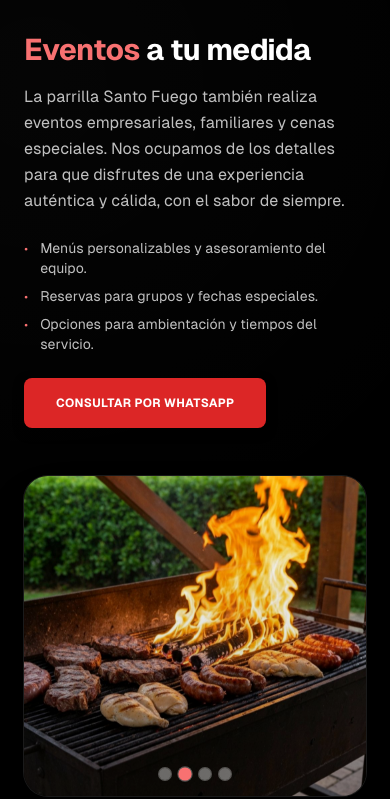
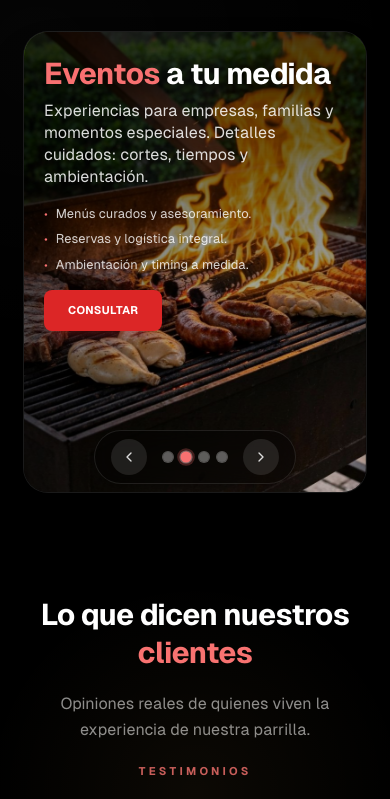
Before and after one commit to mArchilli/santo-fuego-landing, a React (Vite) app: page / in a window 390 px wide. Shown: the part 2947-3746 px from the top of the page. Built offline with nearby package versions, Linux system fonts and the light colour scheme.

Commit message:
Actualizacion events mobile

```diff
--- a/src/components/Events.jsx
+++ b/src/components/Events.jsx
@@ -23,11 +23,12 @@
   }, [images.length])
   const whatsapp = 'https://wa.me/541136039118?text=' + encodeURIComponent('¡Hola! Me gustaría consultar por eventos en Santo Fuego (empresariales, familiares, cenas).')
   return (
-  <section id="events" className="relative min-h-screen bg-black text-white flex md:items-center md:justify-center" aria-labelledby="events-heading">
+  <section id="events" className="relative bg-black text-white flex md:items-center md:justify-center lg:min-h-screen" aria-labelledby="events-heading">
       <div className="pointer-events-none absolute inset-0 bg-[radial-gradient(circle_at_10%_10%,rgba(255,255,255,0.05),transparent_60%)] opacity-40" aria-hidden="true" />
   {/* Layout mobile / tablet (se oculta en desktop) */}
   <div className="relative z-10 max-w-7xl mx-auto px-6 w-full py-8 md:py-12 grid lg:hidden gap-10 items-start md:items-center">
-        <div className="lg:order-2">
+        {/* Texto: visible solo en tablet, oculto en mobile (xs) */}
+        <div className="hidden sm:block lg:order-2">
           <div className="relative lg:h-[440px] lg:flex lg:flex-col">
           <h2 id="events-heading" className="text-3xl md:text-5xl font-extrabold tracking-tight mb-4">
             <span className="text-red-400">Eventos</span> a tu medida
@@ -53,6 +54,109 @@
             </a>
           </div>
           </div>
+    </div>
+    {/* Mobile integrado (xs) inspirado en desktop */}
+    <div
+      className="block sm:hidden relative group w-full h-[460px] rounded-3xl overflow-hidden shadow-2xl ring-1 ring-white/10 select-none"
+      onTouchStart={(e) => {
+        if (e.touches && e.touches.length > 0) {
+          touchStartX.current = e.touches[0].clientX
+          touchCurrentX.current = e.touches[0].clientX
+        }
+      }}
+      onTouchMove={(e) => {
+        if (e.touches && e.touches.length > 0) {
+          touchCurrentX.current = e.touches[0].clientX
+        }
+      }}
+      onTouchEnd={() => {
+        if (touchStartX.current != null && touchCurrentX.current != null) {
+          const deltaX = touchCurrentX.current - touchStartX.current
+          const threshold = 50
+          if (Math.abs(deltaX) > threshold) {
+            if (deltaX < 0) nextImage(); else prevImage()
+          }
+        }
+        touchStartX.current = null
+        touchCurrentX.current = null
+      }}
+    >
+      {/* imágenes de fondo */}
+      {images.map((img, idx) => (
+        <img
+          key={img.src}
+          src={img.src}
+          alt={img.alt}
+          loading={idx === 0 ? 'eager' : 'lazy'}
+          draggable="false"
+          className={`absolute inset-0 w-full h-full object-cover transition-all duration-[1100ms] ease-[cubic-bezier(.4,.0,.2,1)] will-change-transform will-change-opacity [transform:translateZ(0)]
+            ${idx === currentImage ? 'opacity-100 scale-100' : 'opacity-0 scale-100'}
+          `}
+        />
+      ))}
+      {/* overlays */}
+      <div className="absolute inset-0 bg-gradient-to-b from-black/70 via-black/40 to-transparent" aria-hidden="true" />
+      <div className="absolute inset-0 bg-gradient-to-r from-black/40 via-transparent to-transparent" aria-hidden="true" />
+      {/* contenido overlay (arriba) */}
+      <div className="relative z-10 h-full flex flex-col justify-start p-5 pt-6 pb-24">
+        <div>
+          <h2 id="events-heading" className="text-3xl font-extrabold tracking-tight mb-2 drop-shadow-[0_3px_8px_rgba(0,0,0,0.6)]">
+            <span className="text-red-400">Eventos</span> a tu medida
+          </h2>
+          <p className="text-white/85 text-base leading-snug">
+            Experiencias para empresas, familias y momentos especiales. Detalles cuidados: cortes, tiempos y ambientación.
+          </p>
+          <ul className="mt-4 space-y-1.5 text-[0.8rem] text-white/80">
+            <li className="flex gap-2"><span className="text-red-400">•</span> Menús curados y asesoramiento.</li>
+            <li className="flex gap-2"><span className="text-red-400">•</span> Reservas y logística integral.</li>
+            <li className="flex gap-2"><span className="text-red-400">•</span> Ambientación y timing a medida.</li>
+          </ul>
+          <div className="mt-4">
+            <a
+              href={whatsapp}
+              target="_blank"
+              rel="noreferrer noopener"
+              className="inline-flex items-center justify-center gap-2 rounded-lg px-6 py-3 text-[0.7rem] font-semibold uppercase tracking-wide bg-red-600 text-white hover:bg-red-500 active:bg-red-700 focus:outline-none focus-visible:ring-2 focus-visible:ring-red-400 transition-colors duration-200 shadow-[0_6px_18px_-8px_rgba(220,38,38,0.6)]"
+              aria-label="Consultar eventos por WhatsApp"
+            >
+              Consultar
+            </a>
+          </div>
+        </div>
+      </div>
+      {/* barra de control inferior */}
+      <div className="absolute bottom-2 left-0 right-0 flex items-center justify-center z-20">
+        <div className="flex items-center gap-4 px-4 py-2 rounded-full backdrop-blur-md bg-black/40 border border-white/10 shadow-[0_4px_16px_-2px_rgba(0,0,0,0.5)]">
+          <button
+            type="button"
+            onClick={prevImage}
+            aria-label="Imagen anterior"
+            className="h-9 w-9 inline-flex items-center justify-center rounded-full text-white/85 hover:text-white bg-white/10 hover:bg-white/15 focus:outline-none focus-visible:ring-2 focus-visible:ring-red-400 transition"
+          >
+            <svg viewBox="0 0 24 24" fill="none" stroke="currentColor" strokeWidth="2" strokeLinecap="round" strokeLinejoin="round" className="h-4 w-4" aria-hidden="true"><path d="M15 18l-6-6 6-6" /></svg>
+          </button>
+          <div className="flex gap-2">
+            {images.map((_, idx) => (
+              <button
+                key={idx}
+                onClick={() => setCurrentImage(idx)}
+                aria-label={`Ir a la imagen ${idx + 1}`}
+                className={`w-2.5 h-2.5 rounded-full transition-all duration-300 ring-1 ring-white/30 focus:outline-none focus-visible:ring-2 focus-visible:ring-red-400
+                  ${idx === currentImage ? 'bg-red-400 scale-110 shadow-[0_0_0_3px_rgba(248,113,113,0.25)]' : 'bg-white/35 hover:bg-white/60'}
+                `}
+              />
+            ))}
+          </div>
+          <button
+            type="button"
+            onClick={nextImage}
+            aria-label="Imagen siguiente"
+            className="h-9 w-9 inline-flex items-center justify-center rounded-full text-white/85 hover:text-white bg-white/10 hover:bg-white/15 focus:outline-none focus-visible:ring-2 focus-visible:ring-red-400 transition"
+          >
+            <svg viewBox="0 0 24 24" fill="none" stroke="currentColor" strokeWidth="2" strokeLinecap="round" strokeLinejoin="round" className="h-4 w-4" aria-hidden="true"><path d="M9 18l6-6-6-6" /></svg>
+          </button>
+        </div>
+      </div>
     </div>
   <div className="relative -mt-2 sm:mt-0">
           {/* Carrusel vista tablet y desktop */}
@@ -102,74 +206,7 @@
             </div>
           </div>
 
-          {/* Carrusel mobile */}
-          <div
-            className="block sm:hidden relative group w-full h-[320px] rounded-3xl overflow-hidden shadow-2xl ring-1 ring-white/10 select-none touch-pan-y"
-            onTouchStart={(e) => {
-              if (e.touches && e.touches.length > 0) {
-                touchStartX.current = e.touches[0].clientX
-                touchCurrentX.current = e.touches[0].clientX
-              }
-            }}
-            onTouchMove={(e) => {
-              if (e.touches && e.touches.length > 0) {
-                touchCurrentX.current = e.touches[0].clientX
-              }
-            }}
-            onTouchEnd={() => {
-              if (touchStartX.current != null && touchCurrentX.current != null) {
-                const deltaX = touchCurrentX.current - touchStartX.current
-                const threshold = 50
-                if (Math.abs(deltaX) > threshold) {
-                  if (deltaX < 0) nextImage(); else prevImage()
-                }
-              }
-              touchStartX.current = null
-              touchCurrentX.current = null
-            }}
-          >
-            {images.map((img, idx) => (
-              <img
-                key={img.src}
-                src={img.src}
-                alt={img.alt}
-                loading={idx === 0 ? 'eager' : 'lazy'}
-                draggable="false"
-                className={`absolute inset-0 w-full h-full object-cover transition-all duration-[1100ms] ease-[cubic-bezier(.4,.0,.2,1)] will-change-transform will-change-opacity [transform:translateZ(0)]
-                  ${idx === currentImage ? 'opacity-100 scale-100' : 'opacity-0 scale-100'}
-                `}
-              />
-            ))}
-            <div className="absolute bottom-4 left-1/2 -translate-x-1/2 flex gap-2 z-20">
-              {images.map((_, idx) => (
-                <button
-                  key={idx}
-                  onClick={() => setCurrentImage(idx)}
-                  aria-label={`Ir a la imagen ${idx + 1}`}
-                  className={`w-3 h-3 rounded-full transition-all duration-300 ring-1 ring-white/30 focus:outline-none focus-visible:ring-2 focus-visible:ring-red-400
-                    ${idx === currentImage ? 'bg-red-400 scale-110 shadow' : 'bg-white/40 hover:bg-white/70'}
-                  `}
-                />
-              ))}
-            </div>
-            <button
-              type="button"
-              onClick={prevImage}
-              aria-label="Imagen anterior"
-              className="absolute left-4 top-1/2 -translate-y-1/2 bg-black/45 hover:bg-black/70 text-white/90 backdrop-blur-sm p-2 rounded-full transition-all duration-300 hover:scale-110 opacity-0 group-hover:opacity-100 focus:outline-none focus-visible:ring-2 focus-visible:ring-red-400"
-            >
-              <span className="block px-1">←</span>
-            </button>
-            <button
-              type="button"
-              onClick={nextImage}
-              aria-label="Imagen siguiente"
-              className="absolute right-4 top-1/2 -translate-y-1/2 bg-black/45 hover:bg-black/70 text-white/90 backdrop-blur-sm p-2 rounded-full transition-all duration-300 hover:scale-110 opacity-0 group-hover:opacity-100 focus:outline-none focus-visible:ring-2 focus-visible:ring-red-400"
-            >
-              <span className="block px-1">→</span>
-            </button>
-            <div className="absolute inset-0 bg-gradient-to-t from-black/30 via-black/10 to-transparent pointer-events-none" aria-hidden="true"></div>
-          </div>
+          {/* Carrusel mobile eliminado (reemplazado por móvil integrado arriba) */}
         </div>
       </div>
 
```
